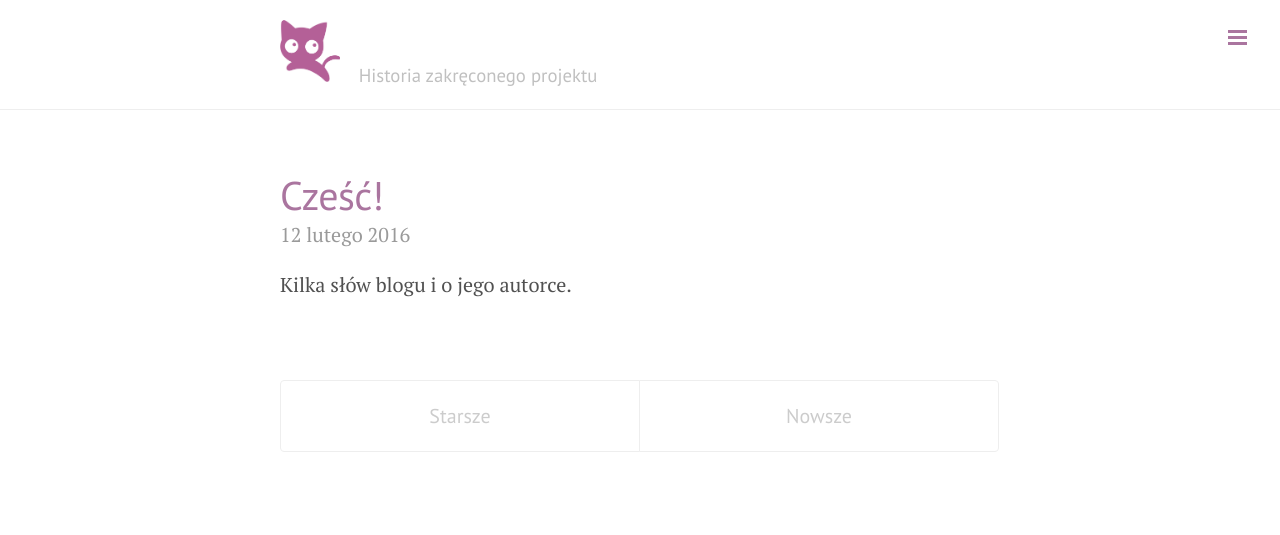
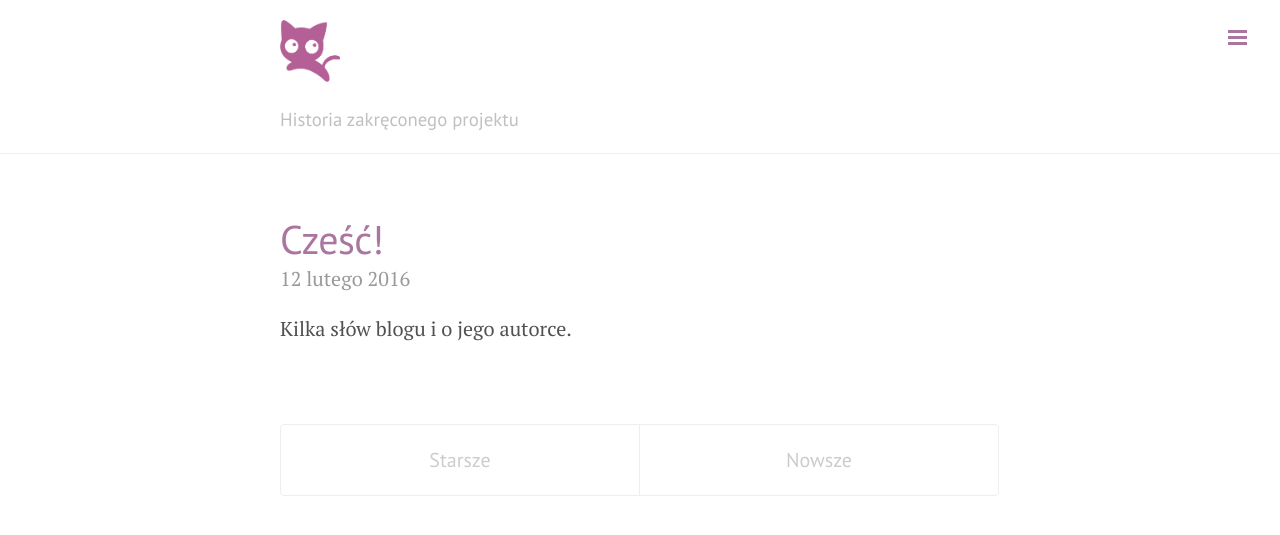
Before and after one commit to pumiko/pumiko.github.io, a Jekyll site: the page built from index.html, in a window 1280 px wide. Shown: the top 535 px of the page. Built offline with Jekyll 4.4.1, drawn with Linux system fonts in a browser that asks for light colours; nearby versions of some CDN libraries; the list of posts is cut into pages by our own code.

Commit message:
Update poole.css

```diff
--- a/public/css/poole.css
+++ b/public/css/poole.css
@@ -35,13 +35,11 @@
  * Update the foundational and global aspects of the page.
  */
 
-
 * {
- -webkit-box-sizing: border-box;
-    -moz-box-sizing: border-box;
-         box-sizing: border-box;
+  -webkit-box-sizing: border-box;
+     -moz-box-sizing: border-box;
+          box-sizing: border-box;
 }
-
 
 html,
 body {
@@ -208,15 +206,6 @@
   border-radius: 5px;
 }
 
-.pumiko-icon {
-  display: inline-block;
-  margin: 0 0.5em 0 0;
-  position: relative;
-  border: none;
-  outline: none;
-  /* border-radius: 0px; */
-}
-
 /* Tables */
 table {
   margin-bottom: 1rem;
@@ -284,20 +273,20 @@
  */
 
 .masthead {
-  padding-top:    0rem;
-  padding-bottom: 0rem;
-  margin-bottom: 1rem;
+  padding-top:    1rem;
+  padding-bottom: 1rem;
+  margin-bottom: 3rem;
 }
 .masthead-title {
   margin-top: 0;
-  margin-bottom: -0.5em;
+  margin-bottom: 0;
   color: #505050;
 }
 .masthead-title a {
   color: #505050;
 }
 .masthead-title small {
-  font-size: 90%;
+  font-size: 75%;
   font-weight: 400;
   color: #c0c0c0;
   letter-spacing: 0;
```
